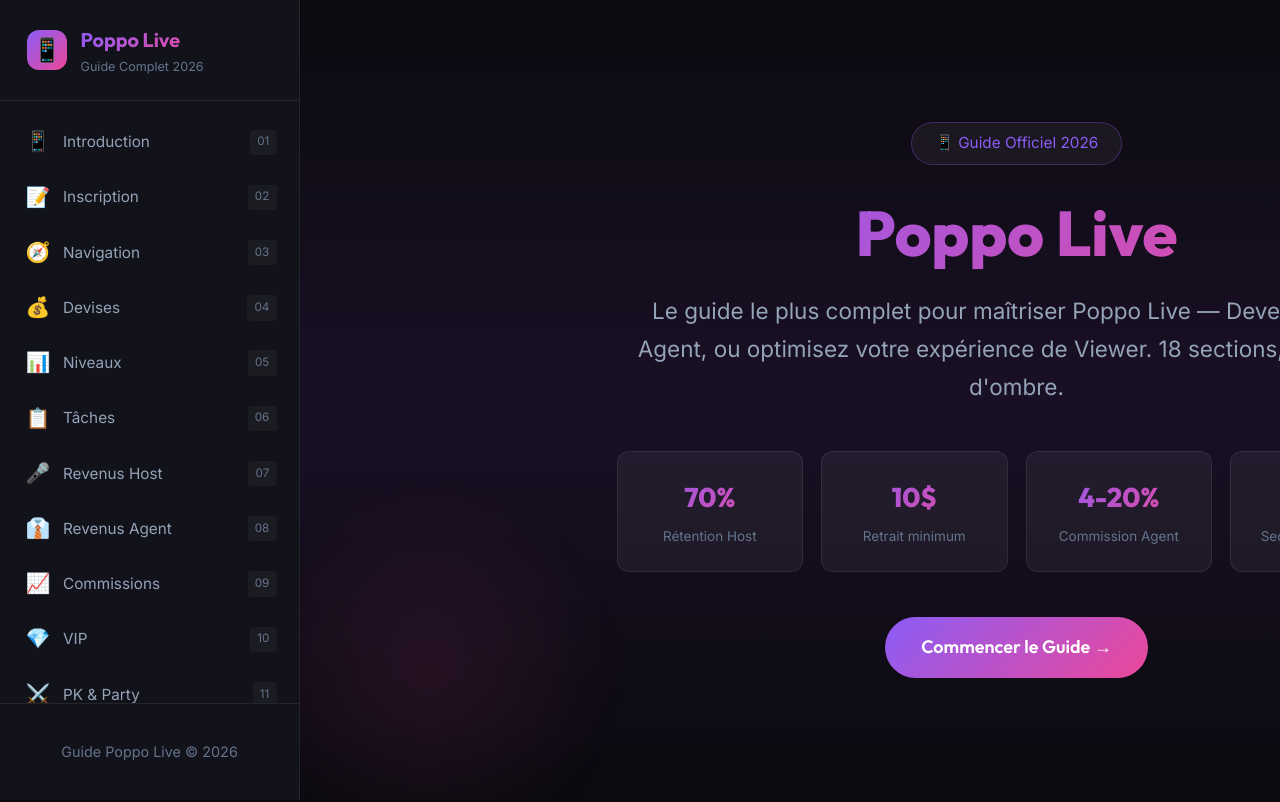
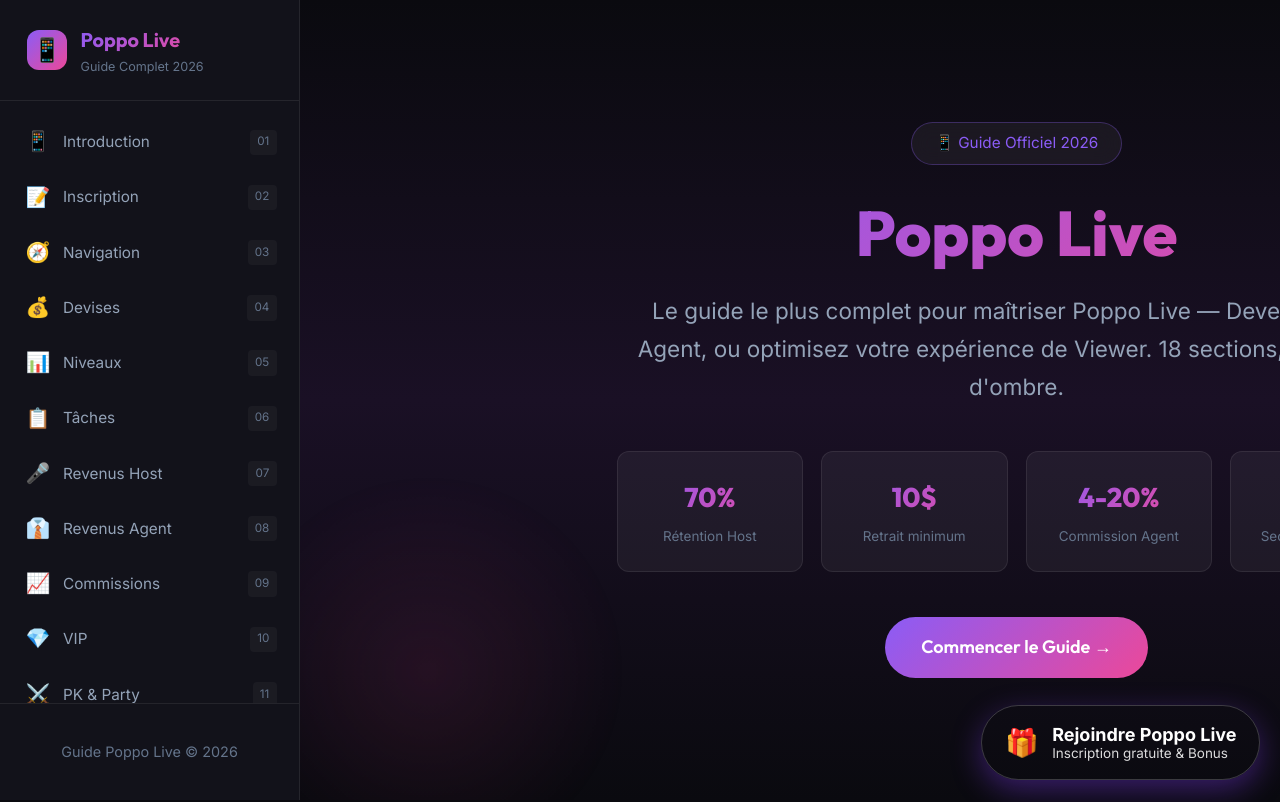
Before and after one commit to Niainarisoa01/poppo-live-guide-2026, a Next.js app: page / in a window 1280 px wide. Shown: the top 802 px of the page. Built offline with nearby package versions, Linux system fonts and the light colour scheme.

Commit message:
feat: add global floating CTA with user referral link

```diff
--- a/app/globals.css
+++ b/app/globals.css
@@ -1095,3 +1095,72 @@
     letter-spacing: 0.05em;
   }
 }
+
+/* === FLOATING CTA (REFERRAL LINK) === */
+.floating-cta {
+  position: fixed;
+  bottom: 20px;
+  right: 20px;
+  background: linear-gradient(135deg, var(--primary-main), var(--accent-purple));
+  color: white;
+  padding: 0.75rem 1.25rem;
+  border-radius: 50px;
+  display: flex;
+  align-items: center;
+  gap: 0.75rem;
+  text-decoration: none;
+  box-shadow: 0 10px 30px rgba(124, 58, 237, 0.4);
+  z-index: 1000;
+  transition: all 0.3s ease;
+  animation: float-cta 3s ease-in-out infinite;
+  border: 1px solid rgba(255, 255, 255, 0.2);
+}
+
+.floating-cta:hover {
+  transform: translateY(-3px) scale(1.05);
+  box-shadow: 0 15px 40px rgba(124, 58, 237, 0.6);
+  color: white;
+  text-decoration: none;
+}
+
+.cta-icon {
+  font-size: 1.5rem;
+}
+
+.cta-text {
+  display: flex;
+  flex-direction: column;
+}
+
+.cta-title {
+  font-weight: 700;
+  font-size: 1rem;
+  line-height: 1.2;
+}
+
+.cta-subtitle {
+  font-size: 0.75rem;
+  opacity: 0.85;
+  line-height: 1.2;
+}
+
+@keyframes float-cta {
+  0% { transform: translateY(0px); }
+  50% { transform: translateY(-8px); }
+  100% { transform: translateY(0px); }
+}
+
+@media (max-width: 767px) {
+  .floating-cta {
+    bottom: 20px;
+    right: 50%;
+    transform: translateX(50%);
+    width: 90%;
+    justify-content: center;
+    animation: none; /* Disable floating on mobile so it stays clickable */
+  }
+
+  .floating-cta:hover {
+    transform: translateX(50%) scale(1.02);
+  }
+}
--- a/app/layout.tsx
+++ b/app/layout.tsx
@@ -3,6 +3,7 @@
 import Sidebar from '@/components/layout/Sidebar';
 import ScrollToTop from '@/components/ui/ScrollToTop';
 import ReadingProgress from '@/components/ui/ReadingProgress';
+import FloatingCTA from '@/components/ui/FloatingCTA';
 
 export const metadata: Metadata = {
   title: 'Guide Poppo Live 2026 — Le Guide Complet',
@@ -20,6 +21,7 @@
             {children}
           </main>
           <ScrollToTop />
+          <FloatingCTA />
         </div>
       </body>
     </html>
--- /dev/null
+++ b/components/ui/FloatingCTA.tsx
@@ -0,0 +1,20 @@
+'use client';
+
+import React from 'react';
+
+export default function FloatingCTA() {
+  return (
+    <a
+      href="https://invite-poppo.com/8p8baA"
+      target="_blank"
+      rel="noopener noreferrer"
+      className="floating-cta"
+    >
+      <div className="cta-icon">🎁</div>
+      <div className="cta-text">
+        <span className="cta-title">Rejoindre Poppo Live</span>
+        <span className="cta-subtitle">Inscription gratuite & Bonus</span>
+      </div>
+    </a>
+  );
+}
```
